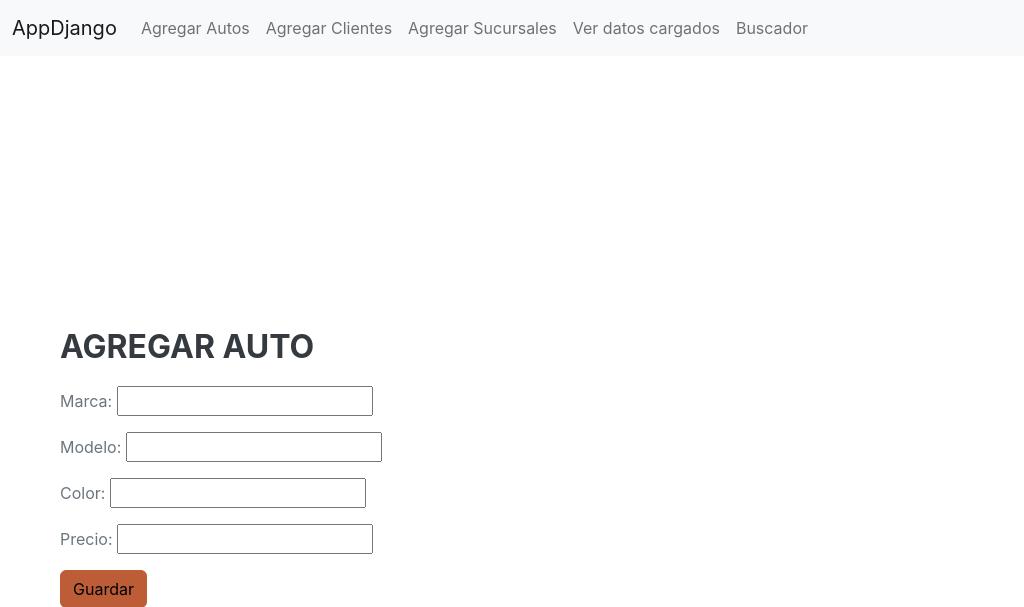
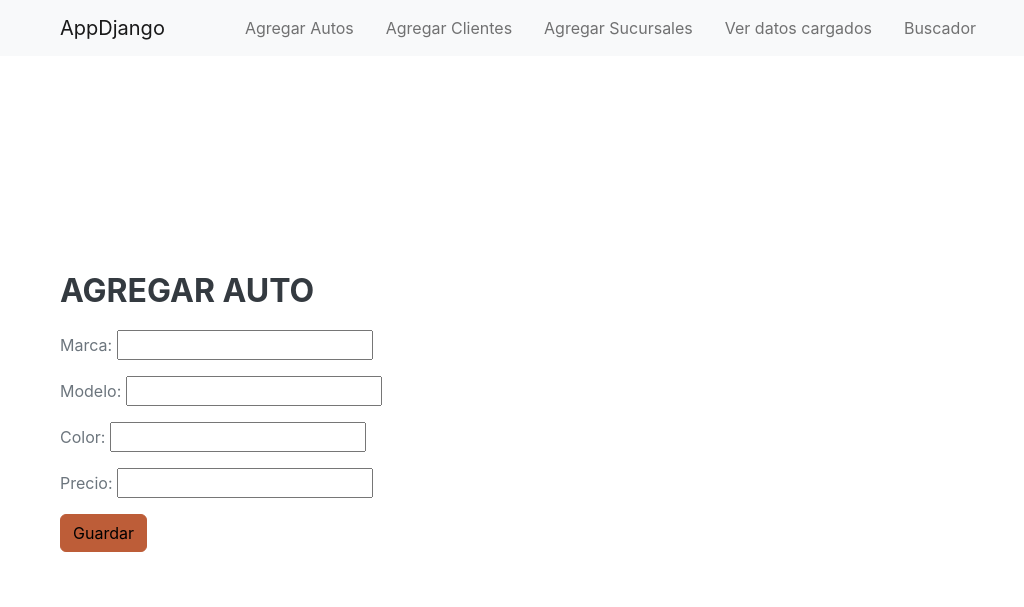
Before and after one commit to Matricc89/djangoWebApp, a Django app: page /cars/ in a window 1280 px wide. Shown: the top 607 px of the page, without its empty margins (0-1024 px from the left). After the commit the page ends 552 px from the top, so only its background shows below. Run offline with Django 4.2, Linux system fonts and the light colour scheme; some libraries are stand-ins or nearby versions; some web fonts are replaced.

Commit message:
EstilosOk
Ok

```diff
--- a/consesionario/templates/consesionario/navbar.html
+++ b/consesionario/templates/consesionario/navbar.html
@@ -1,18 +1,18 @@
 {% load static %}
 
-<nav class="navbar navbar-expand-lg bg-light">
-    <div class="container-fluid">
-      <a class="navbar-brand" href="#">AppDjango</a>
+<nav class="navbar navbar-expand-lg bg-light fixed-top ">
+    <div class="container-fluid mx-5">
+      <a class="navbar-brand " href="#">AppDjango</a>
       <button class="navbar-toggler" type="button" data-bs-toggle="collapse" data-bs-target="#navbarNavAltMarkup" aria-controls="navbarNavAltMarkup" aria-expanded="false" aria-label="Toggle navigation">
         <span class="navbar-toggler-icon"></span>
       </button>
-      <div class="collapse navbar-collapse" id="navbarNavAltMarkup">
+      <div class="collapse navbar-collapse mx-5" id="navbarNavAltMarkup">
         <div class="navbar-nav">
-            <a class="nav-link js-scroll-trigger" href="{% url 'consesionario:cars' %}">Agregar Autos</a>
-            <a class="nav-link js-scroll-trigger" href="{% url 'consesionario:customers' %}">Agregar Clientes</a>
-            <a class="nav-link js-scroll-trigger" href="{% url 'consesionario:garages' %}">Agregar Sucursales</a>
-            <a class="nav-link js-scroll-trigger" href="{% url 'consesionario:list' %}">Ver datos cargados</a>
-            <a class="nav-link js-scroll-trigger" href="{% url 'consesionario:search' %}">Buscador</a>
+            <a class="nav-link js-scroll-trigger mx-2" href="{% url 'consesionario:cars' %}">Agregar Autos</a>
+            <a class="nav-link js-scroll-trigger mx-2 " href="{% url 'consesionario:customers' %}">Agregar Clientes</a>
+            <a class="nav-link js-scroll-trigger mx-2" href="{% url 'consesionario:garages' %}">Agregar Sucursales</a>
+            <a class="nav-link js-scroll-trigger mx-2" href="{% url 'consesionario:list' %}">Ver datos cargados</a>
+            <a class="nav-link js-scroll-trigger mx-2" href="{% url 'consesionario:search' %}">Buscador</a>
         </div>
       </div>
     </div>
```
